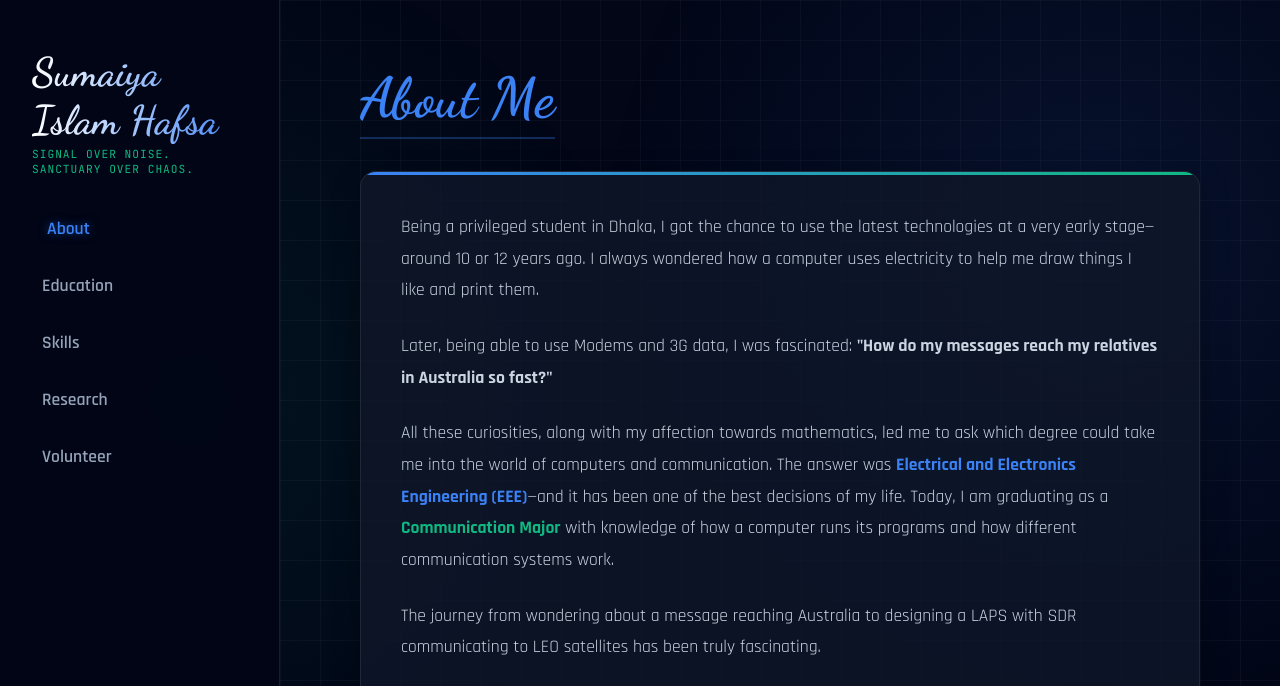
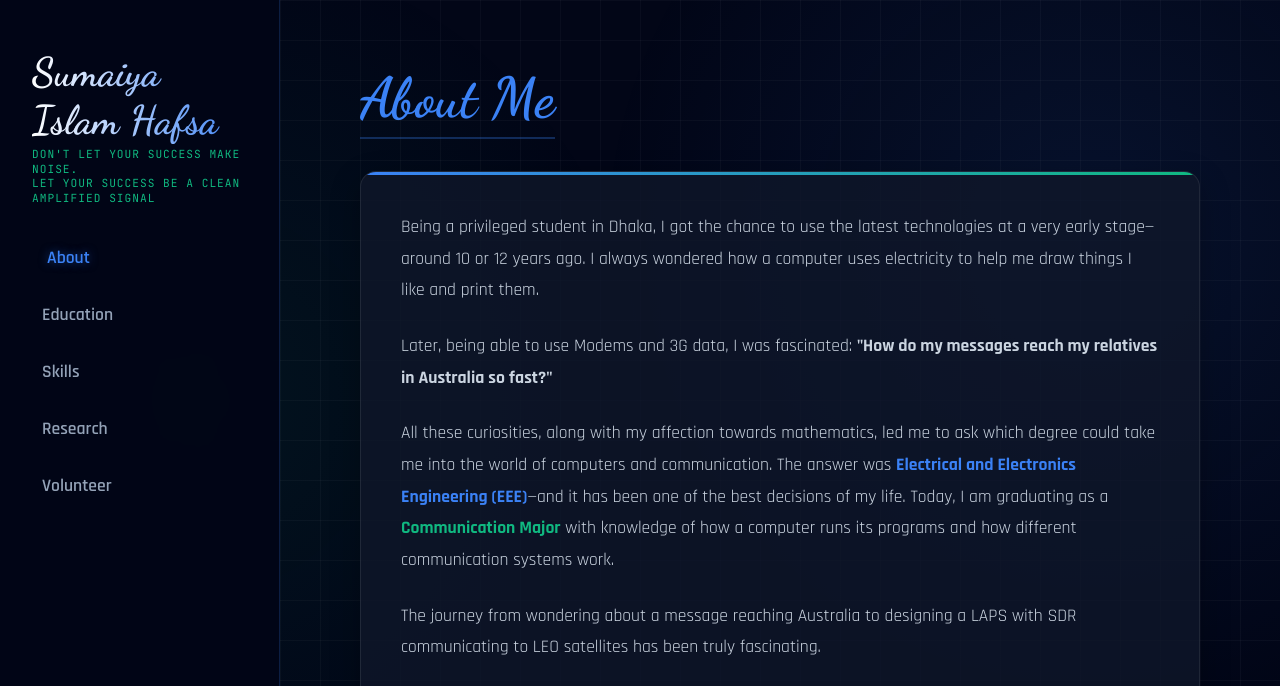
Before and after one commit to asifaaron62/HafsaPortfolio, a plain HTML site: page index.html in a window 1280 px wide. Shown: the top 686 px of the page. Drawn offline with Linux system fonts and the light colour scheme.

Commit message:
Update taglines in index.html
Don't let your success make noise. Let your success be a clean amplified signal

```diff
--- a/index.html
+++ b/index.html
@@ -363,9 +363,9 @@
 <nav class="nav-container">
     <div class="brand">
         <h1>Sumaiya Islam Hafsa</h1>
-        <div class="mobile-tagline mobile-only">Signal over Noise.  Sanctuary over chaos.</div>
-        <div class="desktop-tagline">Signal over Noise.</div>
-        <div class="desktop-tagline">Sanctuary over chaos.</div>
+        <div class="mobile-tagline mobile-only">Don't let your success make noise. Let your success be a clean amplified signal</div>
+        <div class="desktop-tagline">Don't let your success make noise.</div>
+        <div class="desktop-tagline">Let your success be a clean amplified signal</div>
     </div>
 
     <div class="nav-links">
```
